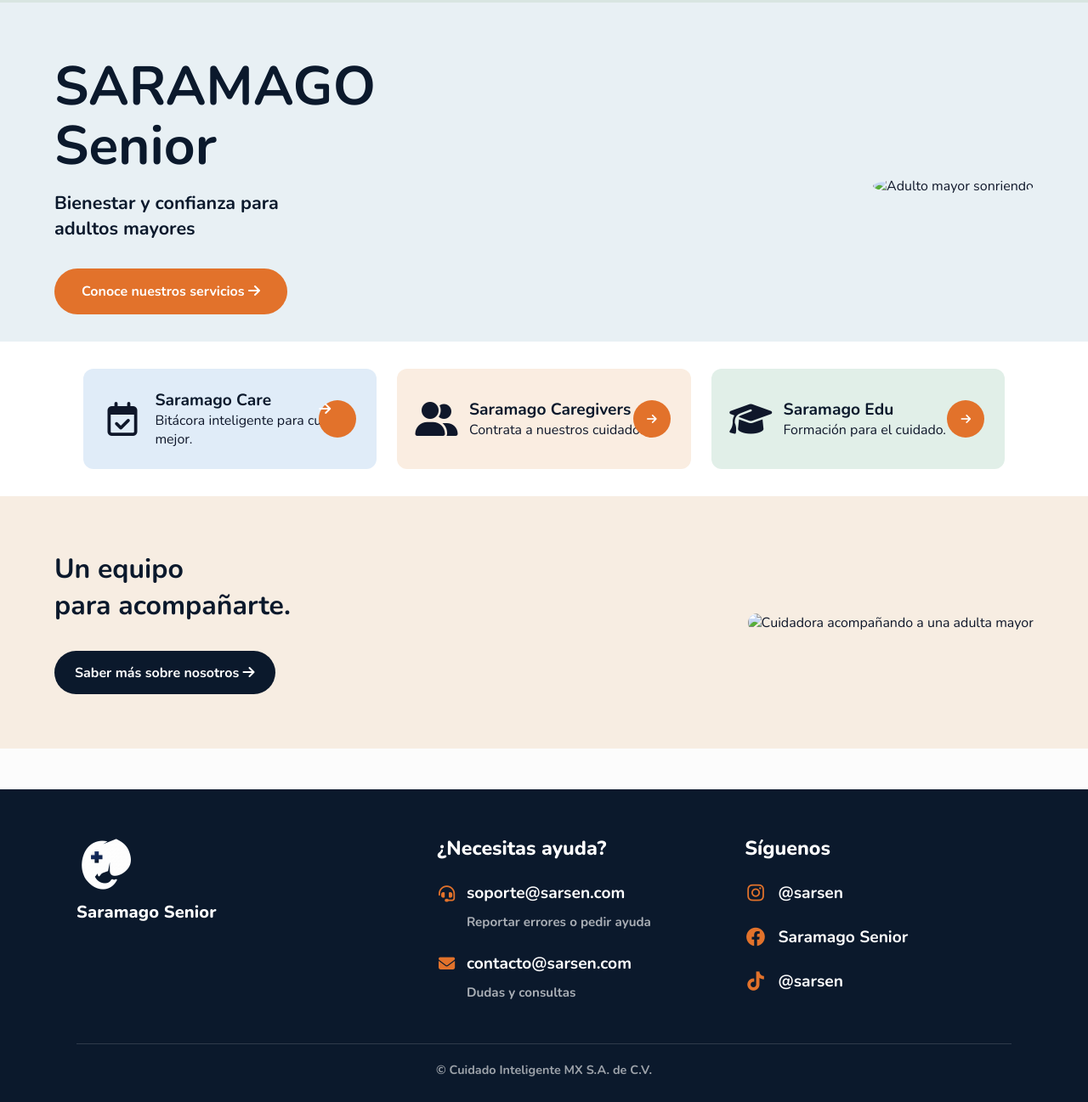
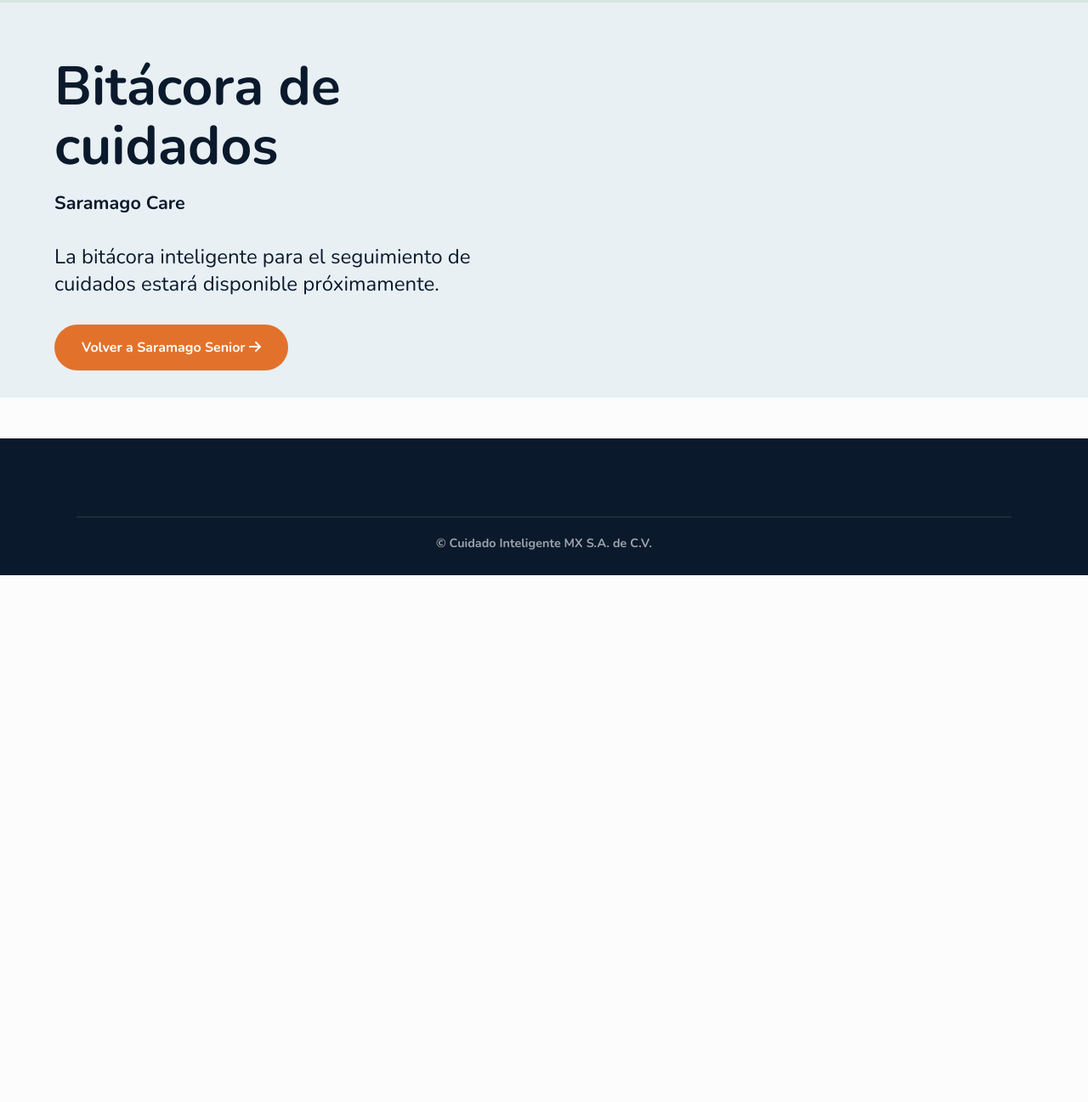
Before and after one commit to ElaStain/sarsen_prototype, a plain HTML site: page bitacora.html in a window 1280 px wide. Shown: the part 161-1458 px from the top of the page at 85% size. After the commit the page ends 838 px from the top, so only its background shows below. Drawn offline with nearby package versions, Linux system fonts and the light colour scheme.

Commit message:
href fix

```diff
--- a/bitacora.html
+++ b/bitacora.html
@@ -3,169 +3,47 @@
 <head>
     <meta charset="UTF-8">
     <meta name="viewport" content="width=device-width, initial-scale=1.0">
-    <title>Saramago Senior - Cuidar es nuestra fortaleza</title>
+    <title>Bitácora de cuidados | Saramago Care</title>
     <link rel="stylesheet" href="css/base.css">
     <link rel="stylesheet" href="css/landing.css">
     <link rel="stylesheet" href="css/footer.css">
     <link href="https://fonts.googleapis.com/css2?family=Nunito:wght@400;700;800&display=swap" rel="stylesheet">
-    <!-- CDN de Font Awesome para íconos profesionales -->
     <link rel="stylesheet" href="https://cdnjs.cloudflare.com/ajax/libs/font-awesome/6.4.0/css/all.min.css">
 </head>
 <body>
-
     <a class="skip-link" href="#contenido">Saltar al contenido principal</a>
 
     <header>
         <div class="top-bar">
-            <img src="img/logo.png" alt="Saramago Senior Logo - Elefante de perfil con cruz de salud" class="logo">
+            <img src="img/logo.png" alt="Saramago Senior" class="logo">
             <span class="top-slogan">Cuidar es nuestra fortaleza</span>
         </div>
     </header>
 
-    <!-- Navbar -->
     <nav class="main-nav" aria-label="Navegación principal">
         <ul class="nav-links">
-            <li><a href="#inicio">inicio</a></li>
-            <li><a href="#servicios">servicios</a></li>
-            <li><a href="#nosotros">nosotros</a></li>
+            <li><a href="index.html">Volver al inicio</a></li>
         </ul>
-        <div class="nav-controls">
-            <button class="btn-font-size" type="button" data-font-step="-2" aria-label="Reducir tamaño de letra">A−</button>
-            <button class="btn-font-size" type="button" data-font-step="2" aria-label="Aumentar tamaño de letra">A+</button>
-            <button class="btn-accessibility" type="button" aria-label="Activar alto contraste" aria-pressed="false">Contraste</button>
-        </div>
-        <span class="visually-hidden" id="accessibility-status" aria-live="polite"></span>
     </nav>
 
     <main id="contenido">
-        <!-- Sección Hero -->
-        <section class="hero" id="inicio">
+        <section class="hero">
             <div class="hero-content">
-                <h1>SARAMAGO<br>Senior</h1>
-                <h2>Bienestar y confianza para<br>adultos mayores</h2>
-                <a href="#servicios" class="btn btn-primary">Conoce nuestros servicios <i class="fa-solid fa-arrow-right" aria-hidden="true"></i></a>
-            </div>
-            <div class="hero-image">
-                <img src="img/hero.png" alt="Adulto mayor sonriendo">
-            </div>
-        </section>
-
-        <!-- Sección de Tarjetas de Servicio -->
-        <section class="services-cards" id="servicios">
-            <article class="card card-blue">
-                <!-- Ícono de Calendario -->
-                <div class="card-icon"><i class="fa-regular fa-calendar-check" aria-hidden="true"></i></div>
-                <div class="card-text">
-                    <h3>Saramago Care</h3>
-                    <p>Bitácora inteligente para cuidar mejor.</p>
-                </div>
-                <a href="bitacora.html" class="btn-arrow" aria-label="Ir a la bitácora de Saramago Care">
+                <h1>Bitácora de cuidados</h1>
+                <h2>Saramago Care</h2>
+                <p>La bitácora inteligente para el seguimiento de cuidados estará disponible próximamente.</p>
+                <a href="index.html" class="btn btn-primary">
+                    Volver a Saramago Senior
                     <i class="fa-solid fa-arrow-right" aria-hidden="true"></i>
                 </a>
-            </article>
-
-            <article class="card card-orange">
-                <!-- Ícono de Cuidadores (Grupo) -->
-                <div class="card-icon"><i class="fa-solid fa-user-group" aria-hidden="true"></i></div>
-                <div class="card-text">
-                    <h3>Saramago Caregivers</h3>
-                    <p>Contrata a nuestros cuidadores.</p>
-                </div>
-                <button class="btn-arrow" type="button" aria-label="Ver Saramago Caregivers">
-                    <i class="fa-solid fa-arrow-right" aria-hidden="true"></i>
-                </button>
-            </article>
-
-            <article class="card card-green">
-                <!-- Ícono de Educación -->
-                <div class="card-icon"><i class="fa-solid fa-graduation-cap" aria-hidden="true"></i></div>
-                <div class="card-text">
-                    <h3>Saramago Edu</h3>
-                    <p>Formación para el cuidado.</p>
-                </div>
-                <button class="btn-arrow" type="button" aria-label="Ver Saramago Edu">
-                    <i class="fa-solid fa-arrow-right" aria-hidden="true"></i>
-                </button>
-            </article>
-        </section>
-
-        <!-- Sección Acerca de -->
-        <section class="about-team" id="nosotros">
-            <div class="about-content">
-                <h2>Un equipo<br>para acompañarte.</h2>
-                <a href="#" class="btn btn-secondary">Saber más sobre nosotros <i class="fa-solid fa-arrow-right" aria-hidden="true"></i></a>
-            </div>
-            <div class="about-image">
-                <img src="img/team.png" alt="Cuidadora acompañando a una adulta mayor">
             </div>
         </section>
     </main>
 
-    <!-- Footer -->
     <footer class="site-footer">
-        <div class="footer-inner">
-
-            <div class="footer-brand">
-                <img src="img/logoSW.png"
-                     alt="Saramago Senior" class="footer-logo">
-                <p class="footer-company">
-                    Saramago Senior <br>
-                </p>
-            </div>
-
-            <div class="footer-block">
-                <h2 class="footer-title">¿Necesitas ayuda?</h2>
-
-                <a class="footer-mail" href="mailto:soporte@sarsen.com">
-                    <i class="fa-solid fa-headset" aria-hidden="true"></i>
-                    soporte@sarsen.com
-                </a>
-                <span class="footer-hint">Reportar errores o pedir ayuda</span>
-
-                <a class="footer-mail" href="mailto:contacto@sarsen.com">
-                    <i class="fa-solid fa-envelope" aria-hidden="true"></i>
-                    contacto@sarsen.com
-                </a>
-                <span class="footer-hint">Dudas y consultas</span>
-            </div>
-
-            <div class="footer-block">
-                <h2 class="footer-title">Síguenos</h2>
-                <ul class="footer-social">
-                    <li>
-                        <a href="https://instagram.com/sarsen"
-                           target="_blank" rel="noopener"
-                           aria-label="Instagram @sarsen">
-                            <i class="fa-brands fa-instagram" aria-hidden="true"></i>
-                            @sarsen
-                        </a>
-                    </li>
-                    <li>
-                        <a href="https://facebook.com/SarsenSaramagoSenior"
-                           target="_blank" rel="noopener"
-                           aria-label="Facebook Saramago Senior">
-                            <i class="fa-brands fa-facebook" aria-hidden="true"></i>
-                            Saramago Senior
-                        </a>
-                    </li>
-                    <li>
-                        <a href="https://tiktok.com/@sarsen"
-                           target="_blank" rel="noopener"
-                           aria-label="TikTok @sarsen">
-                            <i class="fa-brands fa-tiktok" aria-hidden="true"></i>
-                            @sarsen
-                        </a>
-                    </li>
-                </ul>
-            </div>
-
-        </div>
-
         <div class="footer-bottom">
             © Cuidado Inteligente MX S.A. de C.V.
         </div>
     </footer>
-
-    <script src="js/main.js"></script>
 </body>
 </html>
--- a/css/landing.css
+++ b/css/landing.css
@@ -102,6 +102,9 @@
 }
 
 .btn-arrow {
+    display: inline-flex;
+    align-items: center;
+    justify-content: center;
     background-color: var(--primary-orange);
     color: #fff;
     border: none;
@@ -111,6 +114,7 @@
     cursor: pointer;
     position: absolute;
     right: 1rem;
+    text-decoration: none;
 }
 
 .about-team {
```
Also changed, not shown: index.html (+4 -6 lines).
